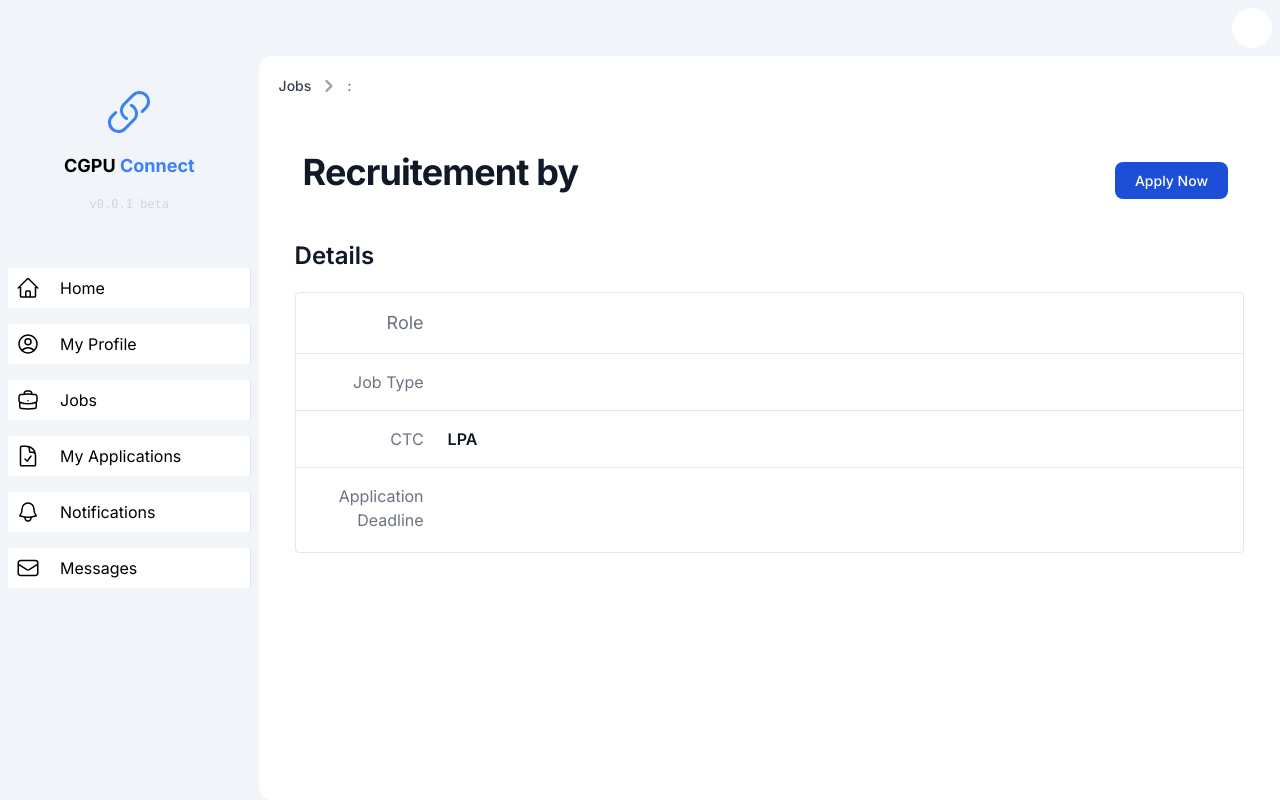
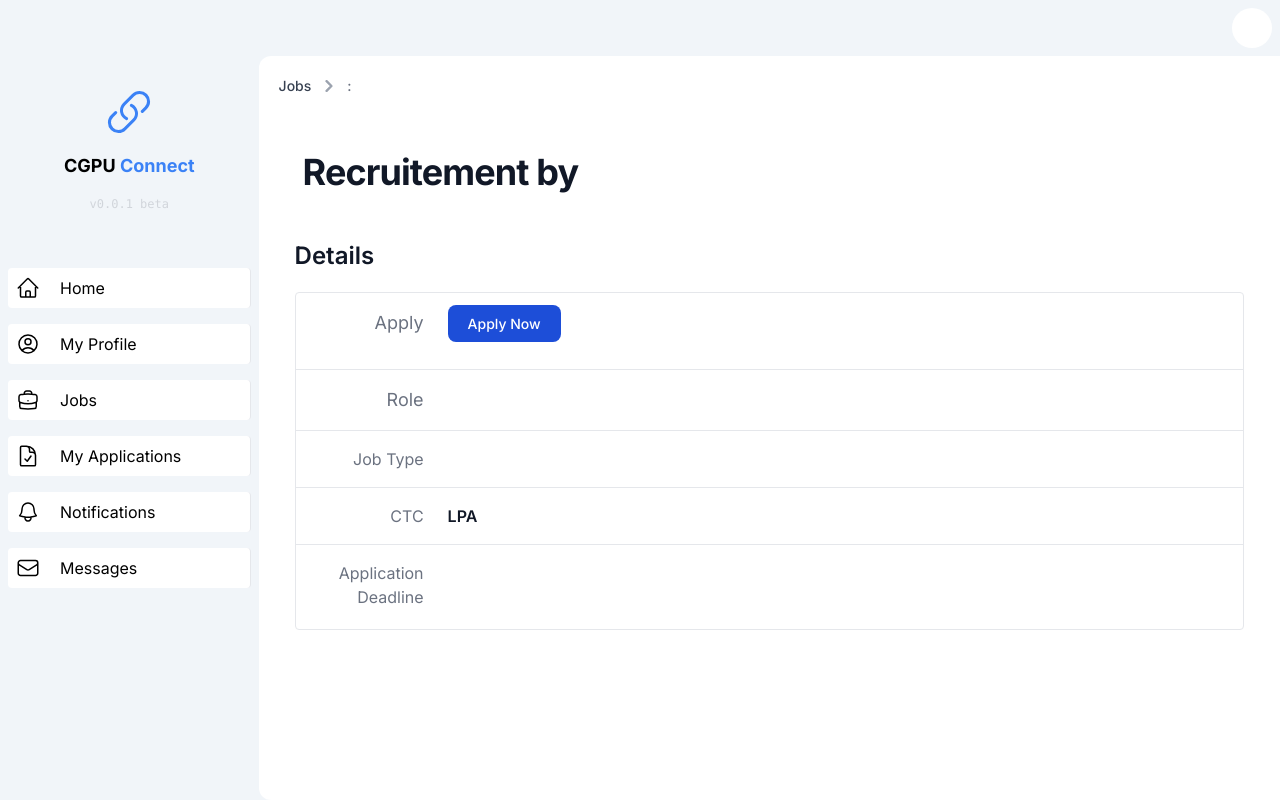
Before and after one commit to rijfas/cgpu_connect, a Django app: template student/templates/student/view_job.html in a window 1280 px wide. Run offline with Django 4.2, Linux system fonts and the light colour scheme; the template is opened without the code that fills it, so the values that code supplies are empty; parts of the project's set-up code (start-up, migrations or seed data) failed here and were passed over; some libraries are stand-ins or nearby versions.

Commit message:
fixed apply button in job for student

```diff
--- a/student/templates/student/view_job.html
+++ b/student/templates/student/view_job.html
@@ -38,9 +38,6 @@
                         <p class="font-light">{{job.description}}</p>
                     </div>
                     <div>
-                      {% if not job.is_already_applied %}
-                        <a href="{% url "student:apply_job" job.id %}" class="cursor-pointer text-white bg-blue-700 hover:bg-blue-800 focus:ring-4 focus:ring-blue-300 font-medium rounded-lg text-sm px-5 py-2.5 me-2 mb-2 ">Apply Now</a>
-                      {% endif %}
 
                     </div>
                 </div>
@@ -91,6 +88,16 @@
 
               <div class="flow-root border rounded mt-5">
                 <div class="-my-4 divide-y divide-gray-200 ">
+                  {% if not job.is_already_applied %}
+                  <div class="flex flex-col mt-4 gap-2 py-4 sm:gap-6 sm:flex-row sm:items-center">
+                    <p class="w-32 text-lg font-normal text-gray-500 sm:text-right  shrink-0">
+                      Apply
+                    </p>
+                    <h3 class=" font-semibold text-gray-900 ">
+                      <a href="{% url "student:apply_job" job.id %}" class="cursor-pointer text-white bg-blue-700 hover:bg-blue-800 focus:ring-4 focus:ring-blue-300 font-medium rounded-lg text-sm px-5 py-2.5 me-2 mb-2">Apply Now</a>
+                    </h3>
+                  </div>
+                  {% endif %}
                   <div class="flex flex-col mt-4 gap-2 py-4 sm:gap-6 sm:flex-row sm:items-center">
                     <p class="w-32 text-lg font-normal text-gray-500 sm:text-right  shrink-0">
                       Role
@@ -131,9 +138,12 @@
 
 
                 </div>
+
               </div>
+
             </div>
           </section>
+
         </div>
        </div>
 </div>
```
